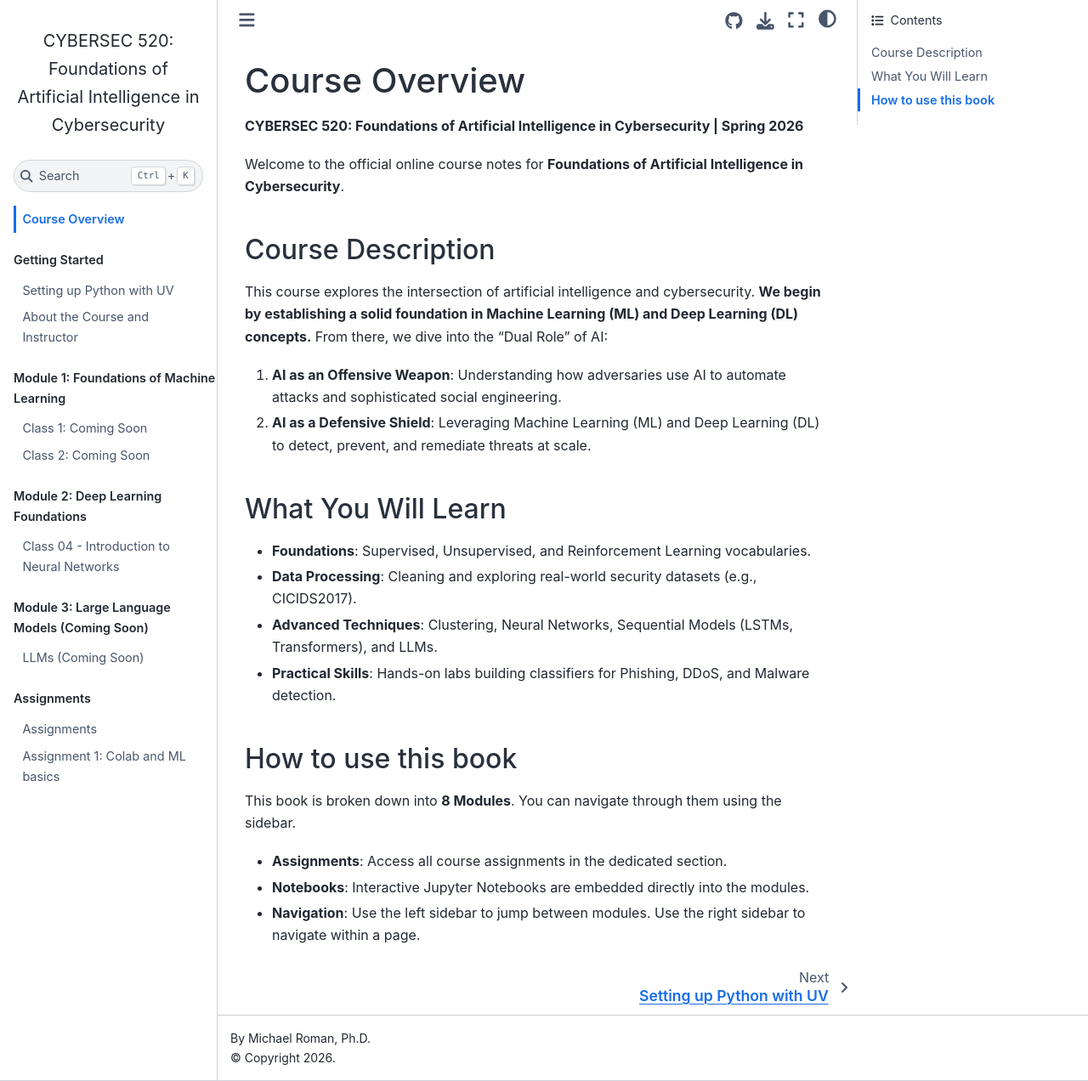
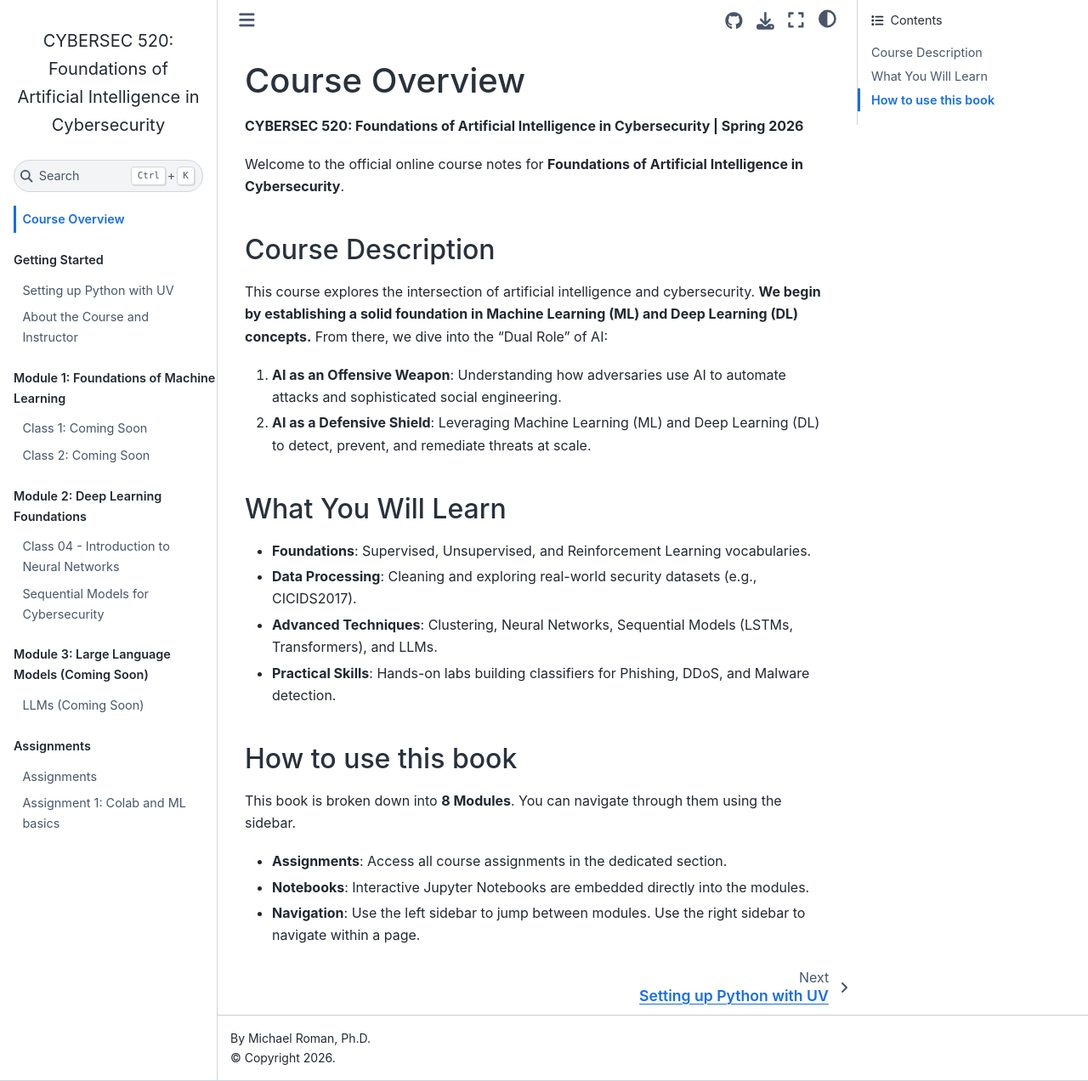
Before and after one commit to mproman/CYBERSEC520, a Jupyter Book: the page built from intro.md, in a window 1280 px wide and 1272 px high. Shown: the whole window at 85% size. Built offline with Jupyter Book 1.0.4 settings and Sphinx 7.4.7 and the Sphinx Book theme 1.1.4, drawn with Linux system fonts in a browser that asks for light colours; pages that are not in the unit, such as notebooks, are missing from menus; some of the changed lines change nothing that is shown.

Commit message:
Update _toc.yml to add Class 05 and clean up

```diff
--- a/_toc.yml
+++ b/_toc.yml
@@ -18,6 +18,7 @@ parts:
   - caption: "Module 2: Deep Learning Foundations"
     chapters:
     - file: content/06_deep_learning/Class04
+    - file: content/06_deep_learning/Class05
   - caption: "Module 3: Large Language Models (Coming Soon)"
     chapters:
     - file: content/08_llms/index
```
